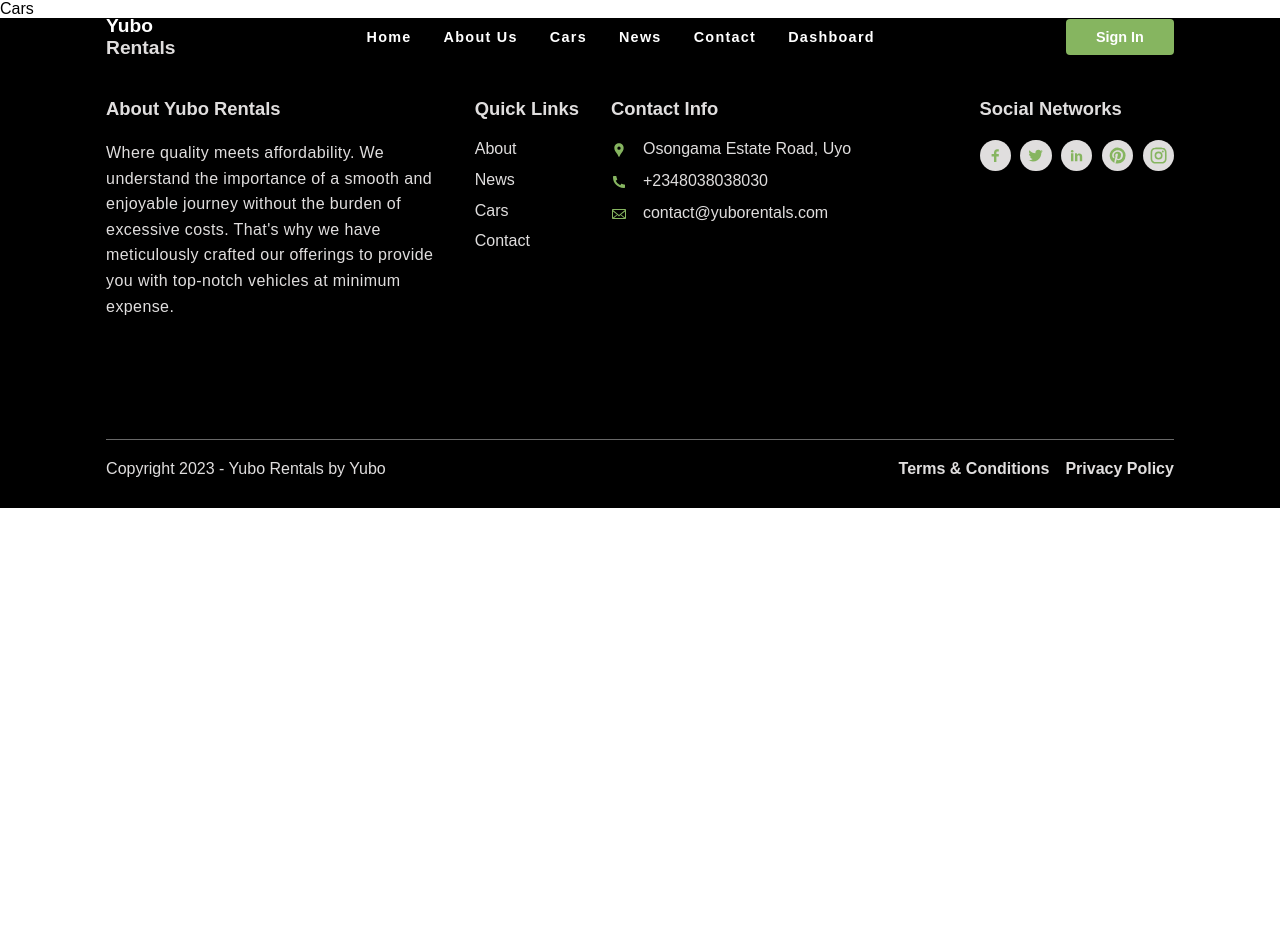
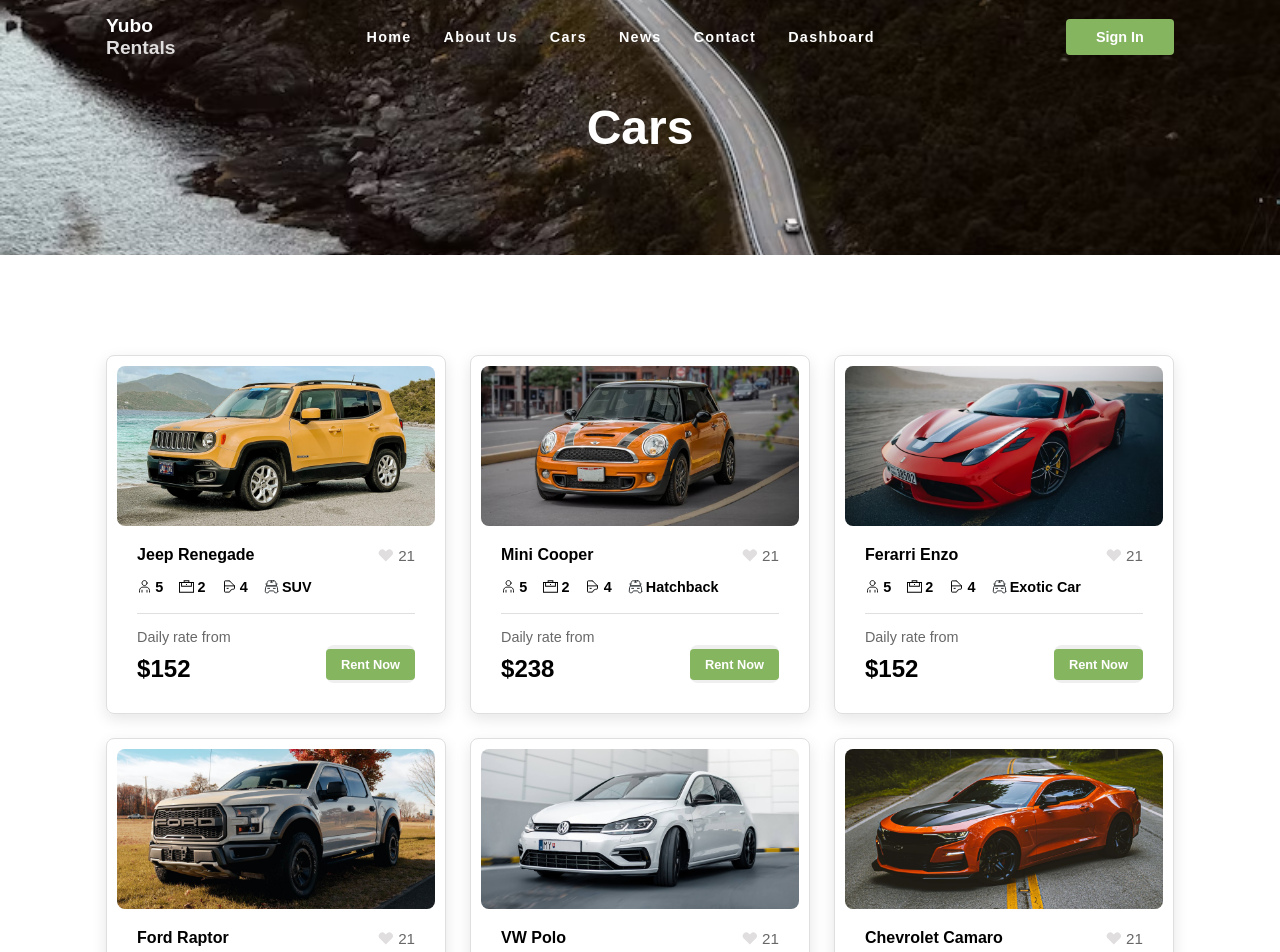
Before and after one commit to Ubongg/car-rental, a Next.js app: page /cars in a window 1280 px wide. Shown: the top 952 px of the page. Before the commit the page ends 800 px from the top, so only its background shows below. Built offline with nearby package versions, Linux system fonts and the light colour scheme.

Commit message:
done with car page

```diff
--- a/src/app/cars/page.jsx
+++ b/src/app/cars/page.jsx
@@ -1,8 +1,107 @@
+"use client";
+
+import Background from "@/components/background/background";
+import Car from "@/components/car/Car";
 import React from "react";
-import styles from "./page.module.css";
+import styled from "styled-components";
 
 const Cars = () => {
-  return <div>Cars</div>;
+  return (
+    <Container>
+      <Background header="Cars" />
+      <CarsWrap>
+        <Car
+          body="SUV"
+          name="Jeep Renegade"
+          img="/assets/car1.jpeg"
+          price="$152"
+        />
+        <Car
+          body="Hatchback"
+          name="Mini Cooper"
+          img="/assets/car2.jpeg"
+          price="$238"
+        />
+        <Car
+          body="Exotic Car"
+          name="Ferarri Enzo"
+          img="/assets/car3.jpeg"
+          price="$152"
+        />
+        <Car
+          body="Pickup Truck"
+          name="Ford Raptor"
+          img="/assets/car4.jpeg"
+          price="$152"
+        />
+        <Car
+          body="Hatchback"
+          name="VW Polo"
+          img="/assets/car5.jpeg"
+          price="$152"
+        />
+        <Car
+          body="Exotic Car"
+          name="Chevrolet Camaro"
+          img="/assets/car6.jpeg"
+          price="$152"
+        />
+        <Car
+          body="Minivan"
+          name="Hyundai Staria"
+          img="/assets/car7.jpeg"
+          price="$152"
+        />
+        <Car
+          body="SUV"
+          name="Toyota Rav 4"
+          img="/assets/car8.jpeg"
+          price="$152"
+        />
+        <Car body="SUV" name="Bentley" img="/assets/car9.jpeg" price="$152" />
+        <Car body="Sedan" name="Lexus" img="/assets/car10.jpeg" price="$152" />
+        <Car
+          body="Exotic Car"
+          name="Range Rover"
+          img="/assets/car11.jpeg"
+          price="$152"
+        />
+        <Car
+          body="Sedan"
+          name="Mini Cooper"
+          img="/assets/car12.jpeg"
+          price="$152"
+        />
+      </CarsWrap>
+    </Container>
+  );
 };
 
 export default Cars;
+
+const Container = styled.div`
+  padding: 0 var(--smallPadding);
+  display: flex;
+  justify-content: center;
+  align-items: center;
+  flex-direction: column;
+`;
+const CarsWrap = styled.div`
+  max-width: 480px;
+  width: 100%;
+  display: flex;
+  flex-direction: column;
+  gap: 1.5rem;
+  padding: 100px 0;
+
+  @media screen and (min-width: 768px) {
+    max-width: 650px;
+  }
+  @media screen and (min-width: 1024px) {
+    width: var(--width);
+    margin-inline: var(--margin-inline);
+    max-width: 100%;
+    display: grid;
+    grid-template-columns: 1fr 1fr 1fr;
+  }
+`;
--- /dev/null
+++ b/src/components/background/background.jsx
@@ -0,0 +1,46 @@
+import React from "react";
+import styled from "styled-components";
+
+const Background = ({ header }) => {
+  return (
+    <Banner>
+      <Header>
+        <h2>{header}</h2>
+      </Header>
+    </Banner>
+  );
+};
+
+export default Background;
+
+const Banner = styled.div`
+  width: 100vw;
+  background: url("/assets/top-bg.avif");
+  background-position: center;
+  background-repeat: no-repeat;
+  background-size: cover;
+  display: flex;
+  flex-direction: column;
+  justify-content: center;
+  align-items: center;
+  padding: 60px 0;
+
+  @media screen and (min-width: 1024px) {
+    padding: 60px 0 100px;
+  }
+`;
+const Header = styled.div`
+  z-index: 1;
+  margin-top: 70px;
+  h2 {
+    color: white;
+    font-size: 3rem;
+
+    @media screen and (min-width: 768px) {
+      font-size: 3rem;
+    }
+  }
+  @media screen and (min-width: 1024px) {
+    margin-top: 40px;
+  }
+`;
--- a/src/components/navbar/navbar.module.css
+++ b/src/components/navbar/navbar.module.css
@@ -129,7 +129,7 @@
     color: var(--mainWhite);
   }
   .links a:hover {
-    color: var(--secColor);
+    color: var(--primaryColor);
   }
   .signIn {
     display: flex;
```
Also changed, not shown: public/assets/top-bg.avif (added).
